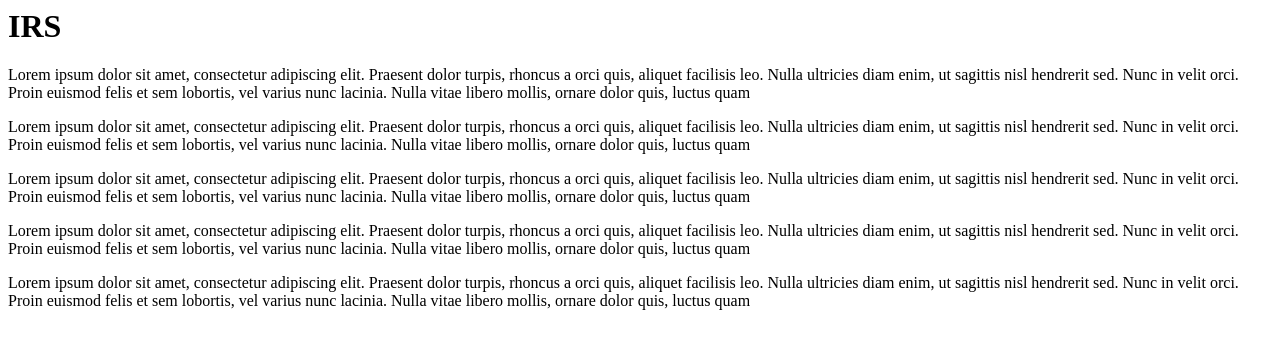
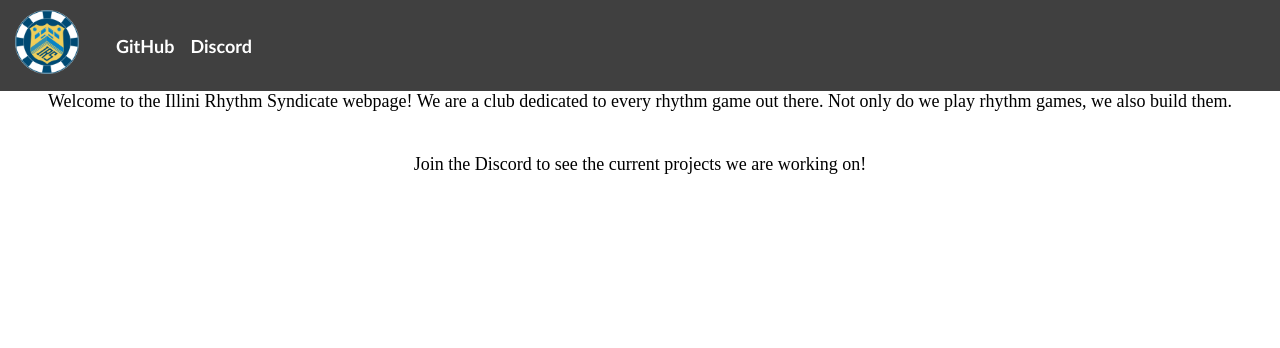
Before and after one commit to Illini-Rhythm-Syndicate/illini-rhythm-syndicate.github.io, a plain HTML site: page index.html in a window 1280 px wide. Drawn offline with Linux system fonts and the light colour scheme.

Commit message:
website structure

```diff
--- /dev/null
+++ b/homepage.css
@@ -0,0 +1,42 @@
+*{
+    text-decoration: none;
+    padding: 0;
+    margin: 0;
+}
+.navbar {
+    background: #404040;
+    font-family: calibri;
+    padding-left: 15px;
+    padding-right: 15px;
+    padding-top: 10px;
+    padding-bottom: 10px;
+}
+.logo a{
+    font-size: 35px;
+    font-weight: 600;
+    color:white;
+    margin-right: 25px;
+}
+.navdiv {
+    display: flex;
+    align-items:center;
+    justify-content: start;
+}
+
+li{
+    list-style: none;
+    display:inline-block;
+}
+
+li a{
+    color:white;
+    font-size: 18px;
+    font-weight: bold;
+    margin-left: 12px;
+}
+
+.About.Us{
+    text-align: center;
+    font-size: 18px;
+    font-family: Montserrat;
+}
--- a/index.html
+++ b/index.html
@@ -1,16 +1,25 @@
+<!DOCTYPE html>
 <html lang="en">
 <head>
     <meta charset="UTF-8">
     <meta name="viewport" content="width=device-width, initial-scale=1.0">
-    <title>"Illini Rhythm Syndicate"</title>
+    <link rel="stylesheet" href="homepage.css">
+    <title>Illini Rhythm Syndicate</title>
 </head>
 <body>
-    <h1>IRS</h1>
-    <p>Lorem ipsum dolor sit amet, consectetur adipiscing elit. Praesent dolor turpis, rhoncus a orci quis, aliquet facilisis leo. Nulla ultricies diam enim, ut sagittis nisl hendrerit sed. Nunc in velit orci. Proin euismod felis et sem lobortis, vel varius nunc lacinia. Nulla vitae libero mollis, ornare dolor quis, luctus quam</p>
-    <p>Lorem ipsum dolor sit amet, consectetur adipiscing elit. Praesent dolor turpis, rhoncus a orci quis, aliquet facilisis leo. Nulla ultricies diam enim, ut sagittis nisl hendrerit sed. Nunc in velit orci. Proin euismod felis et sem lobortis, vel varius nunc lacinia. Nulla vitae libero mollis, ornare dolor quis, luctus quam</p>
-    <p>Lorem ipsum dolor sit amet, consectetur adipiscing elit. Praesent dolor turpis, rhoncus a orci quis, aliquet facilisis leo. Nulla ultricies diam enim, ut sagittis nisl hendrerit sed. Nunc in velit orci. Proin euismod felis et sem lobortis, vel varius nunc lacinia. Nulla vitae libero mollis, ornare dolor quis, luctus quam</p>
-    <p>Lorem ipsum dolor sit amet, consectetur adipiscing elit. Praesent dolor turpis, rhoncus a orci quis, aliquet facilisis leo. Nulla ultricies diam enim, ut sagittis nisl hendrerit sed. Nunc in velit orci. Proin euismod felis et sem lobortis, vel varius nunc lacinia. Nulla vitae libero mollis, ornare dolor quis, luctus quam</p>
-    <p>Lorem ipsum dolor sit amet, consectetur adipiscing elit. Praesent dolor turpis, rhoncus a orci quis, aliquet facilisis leo. Nulla ultricies diam enim, ut sagittis nisl hendrerit sed. Nunc in velit orci. Proin euismod felis et sem lobortis, vel varius nunc lacinia. Nulla vitae libero mollis, ornare dolor quis, luctus quam</p>
-
+    <nav class = "navbar">
+        <div class = "navdiv">
+            <div class = "logo"><a href = "#"><img src="images\irs-logo.png" width = 64px height = 64px></a></div>
+            <ul>
+                <li><a href="https://github.com/Illini-Rhythm-Syndicate" target="_blank" rel="noopener noreferrer" >GitHub</a></li>
+                <li><a href="https://discord.gg/WEYCkyG2" target="_blank" rel="noopener noreferrer" >Discord</a></li>
+            </ul>
+        </div>
+    </nav>
+    <div class="About Us">
+        <p>Welcome to the Illini Rhythm Syndicate webpage! We are a club dedicated to every rhythm game out there. Not only do we play rhythm games, we also build them.</p>
+        <br><br>
+        <p>Join the Discord to see the current projects we are working on!</p>
+    </div>
 </body>
 </html>
```
Also changed, not shown: images/irs-logo.png (added).
